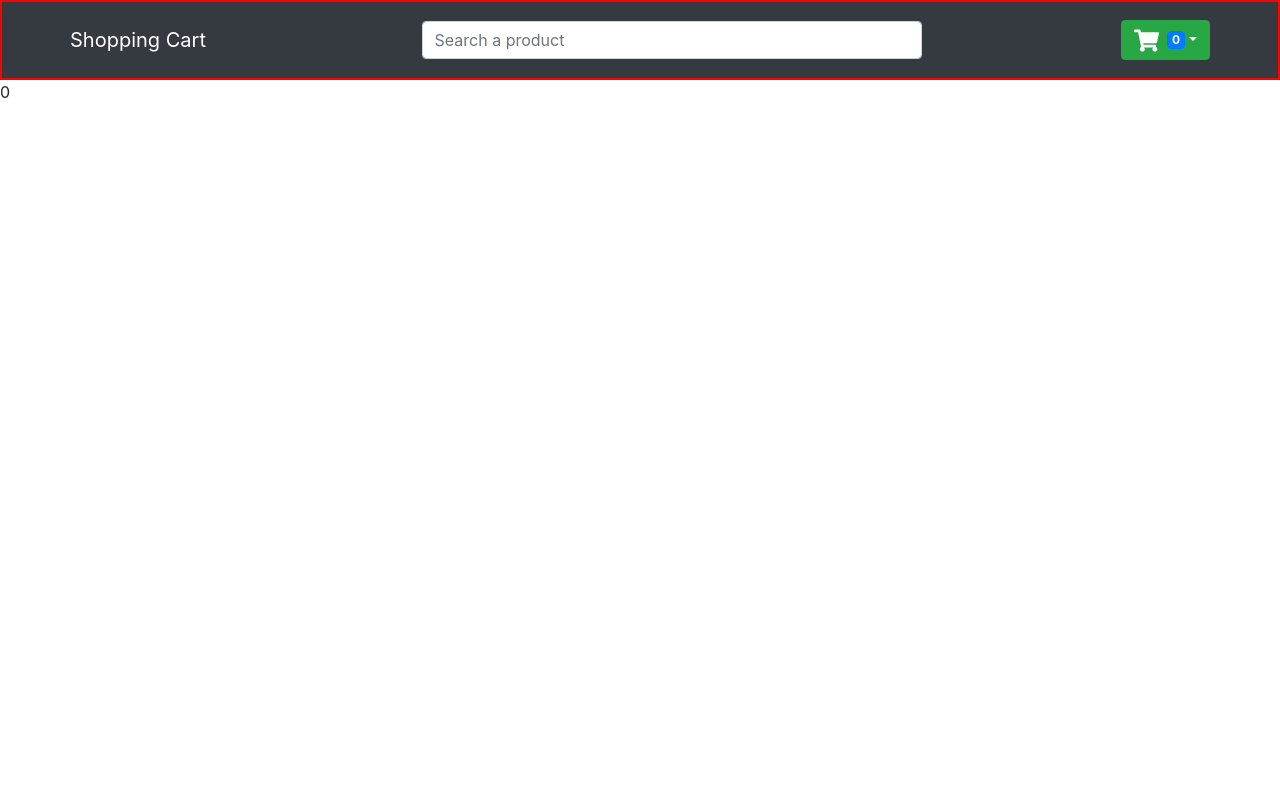
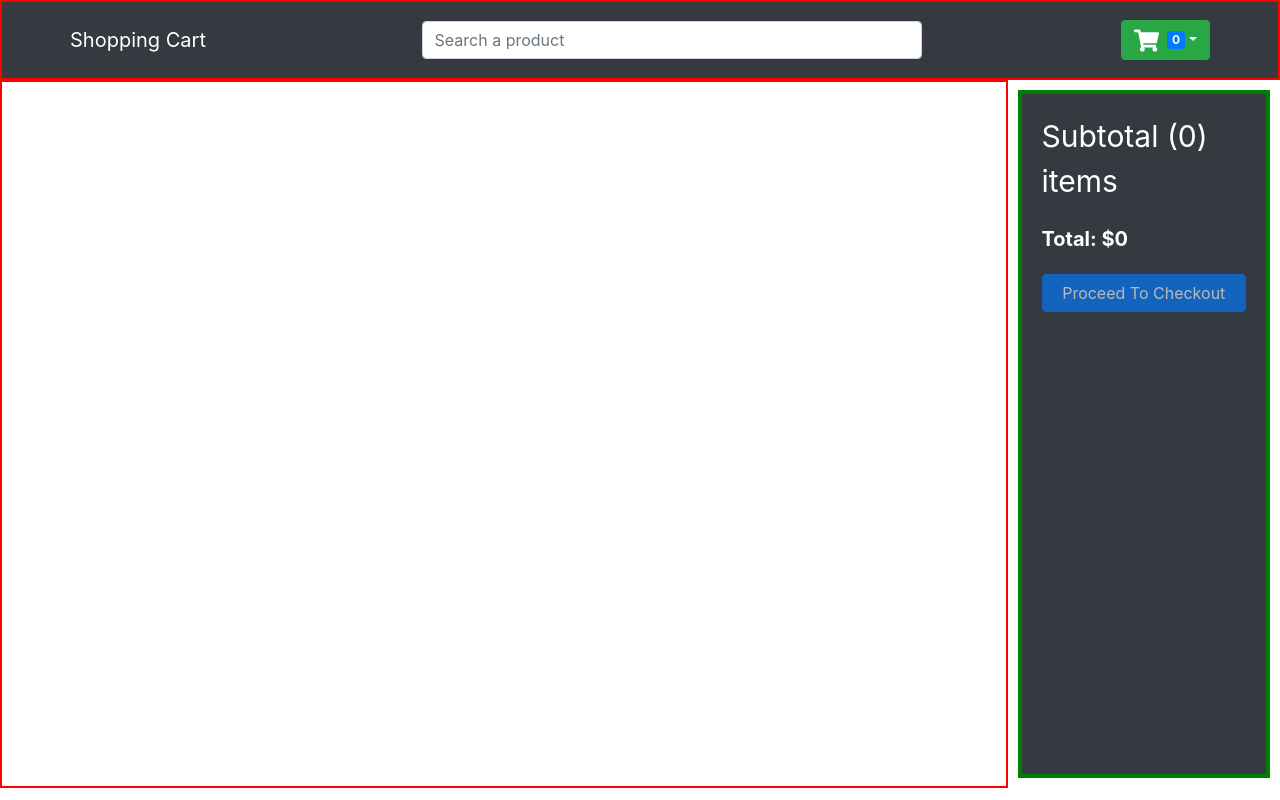
Before and after one commit to besttechaj/e-commerce-website, a React (Create React App) app: page /cart in a window 1280 px wide. Built offline with nearby package versions, Linux system fonts and the light colour scheme.

Commit message:
added the logic  for cart's component to display the subtotal amount with cart's items

```diff
--- a/src/components/Cart.js
+++ b/src/components/Cart.js
@@ -1,12 +1,55 @@
-import React from 'react';
+import React, { useState, useEffect } from 'react';
 import { CartState } from '../context/Context';
+import { Button, ListGroup } from 'react-bootstrap';
 const Cart = () => {
   //destructuring and consuming the data after providing using CartState function which has useContext() inside it.
   const {
     state: { cart },
     dispatch,
   } = CartState();
-  return <div>{cart.length}</div>;
+
+  //logic to add the total price
+  const [total, setTotal] = useState();
+
+  //useEffect -> to update the price whenever there is some change in cart data
+  useEffect(() => {
+    //syntax .reduce() -> array.reduce(function(total, currentValue, currentIndex, arr), initialValue)
+    setTotal(
+      cart.reduce(
+        (accumulator, currentState) =>
+          //here accumulator is used to store the result hence declaring accumulator equals to zero
+          //currentState is the value from the cart
+          //Number is used to convert the string value into int
+          (accumulator = accumulator + Number(currentState.price)),
+        0
+      )
+    );
+    //whenever our cart variable is changed this useEffect will be called
+  }, [cart]);
+
+  return (
+    console.log(cart),
+    (
+      <div className='home'>
+        <div className='productContainer'>
+          <ListGroup>
+            {cart.map((prod) => {
+              return <span>{prod.name}</span>;
+            })}
+          </ListGroup>
+        </div>
+        <div className='filters summary'>
+          <span className='title'>Subtotal ({cart.length}) items</span>
+          <span style={{ fontWeight: '700', fontSize: '20px' }}>
+            Total: ${total}
+          </span>
+          <Button type='button' disabled={cart.length === 0}>
+            Proceed To Checkout
+          </Button>
+        </div>
+      </div>
+    )
+  );
 };
 
 export default Cart;
--- a/src/components/Header.js
+++ b/src/components/Header.js
@@ -6,6 +6,7 @@ import {
   Dropdown,
   Nav,
   Badge,
+  Button,
 } from 'react-bootstrap';
 import { Link } from 'react-router-dom';
 import { FaShoppingCart } from 'react-icons/fa';
@@ -46,7 +47,11 @@ const Header = () => {
 
               <Badge className='ml-2'>{cart.length}</Badge>
               <Dropdown.Menu
-                style={{ minWidth: 370 }}
+                style={{
+                  minWidth: 370,
+                  backgroundColor: '#343a40',
+                  color: 'white',
+                }}
                 className='dropdown-menu-right'
               >
                 {cart.length > 0 ? (
@@ -74,6 +79,16 @@ const Header = () => {
                         />
                       </span>
                     ))}
+                    <Link to='/cart'>
+                      <Button
+                        style={{
+                          width: '100%',
+                          marginBottom: '0px',
+                        }}
+                      >
+                        Go to Cart
+                      </Button>
+                    </Link>
                   </>
                 ) : (
                   <span style={{ padding: 10 }}>Cart is Empty!</span>
```
